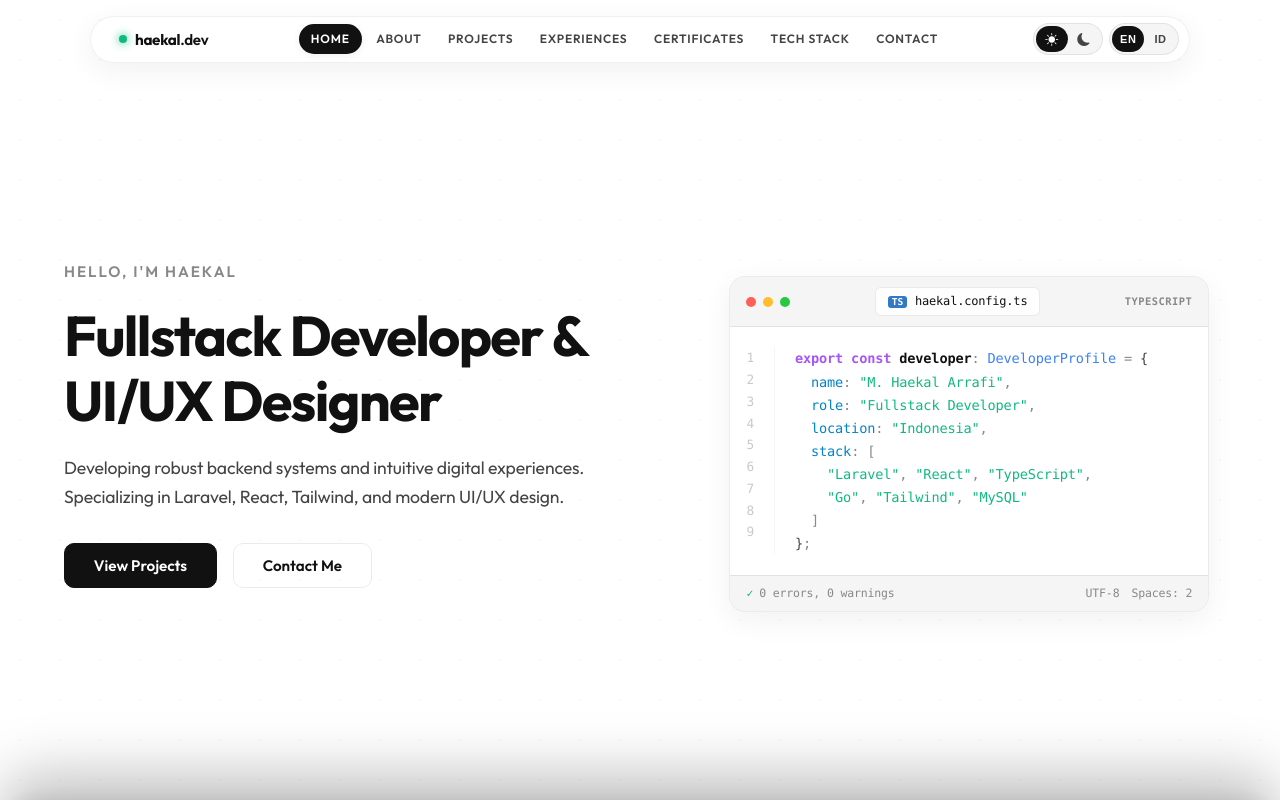
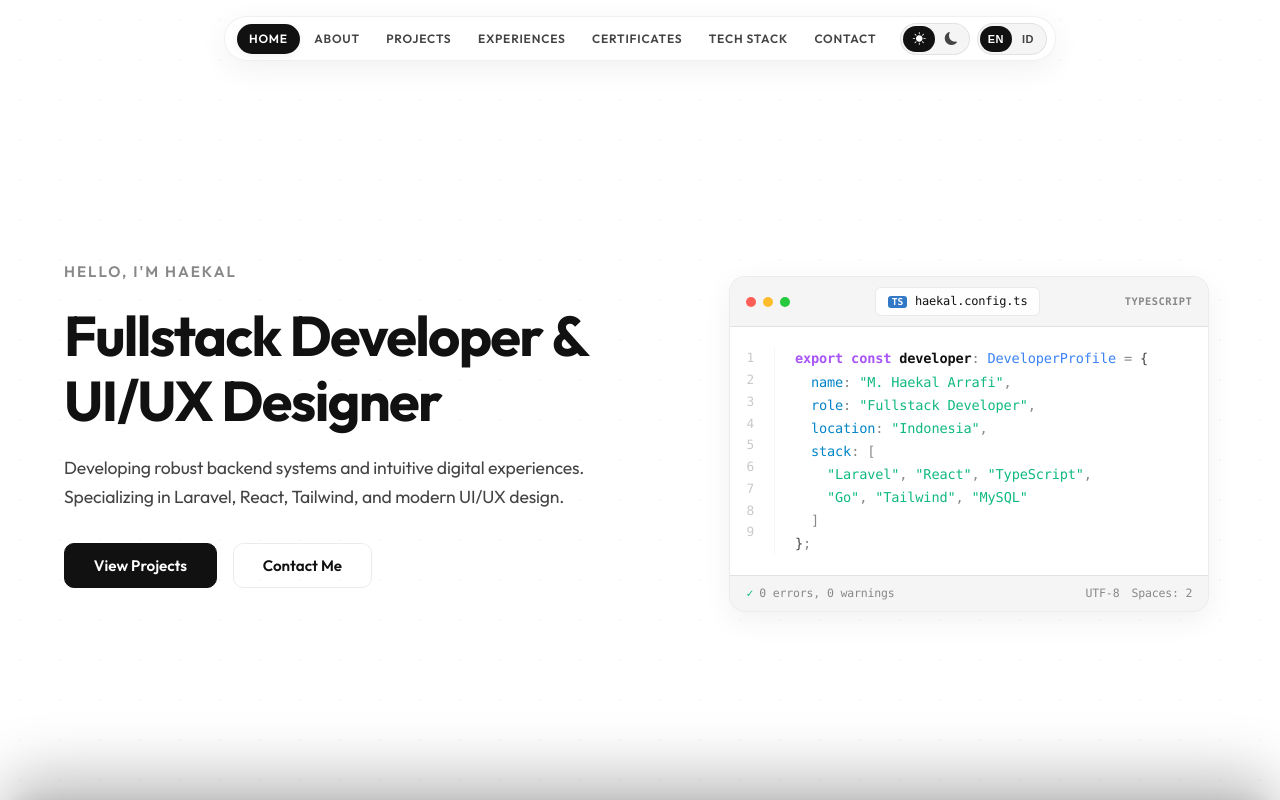
Before and after one commit to KIRRUU0/my-portfolio, a React (Vite) app in the folder frontend/: page / in a window 1280 px wide. Shown: the top 800 px of the page. Built offline with nearby package versions, Linux system fonts and the light colour scheme.

Commit message:
refactor(header): remove haekal.dev logo and center floating pill navigation

```diff
--- a/frontend/src/components/layout/MainLayout.css
+++ b/frontend/src/components/layout/MainLayout.css
@@ -42,13 +42,14 @@
 }
 
 .header-container {
-    max-width: 1100px;
-    width: 100%;
+    width: fit-content;
+    max-width: 95%;
     margin: 0 auto;
-    padding: 0.4rem 0.6rem 0.4rem 1.25rem;
+    padding: 0.35rem 0.5rem 0.35rem 0.75rem;
     display: flex;
-    justify-content: space-between;
+    justify-content: center;
     align-items: center;
+    gap: 0.75rem;
     background: var(--glass-bg);
     backdrop-filter: blur(20px);
     -webkit-backdrop-filter: blur(20px);
@@ -67,47 +68,6 @@
     box-shadow: 0 12px 35px var(--shadow-color);
     border-color: var(--border-color);
     background: var(--bg-card);
-}
-
-/* Header Brand */
-.header-brand {
-    background: none;
-    border: none;
-    display: inline-flex;
-    align-items: center;
-    gap: 8px;
-    cursor: pointer;
-    padding: 0.35rem 0.5rem;
-    font-family: inherit;
-    text-decoration: none;
-    color: var(--text-primary);
-    border-radius: 50px;
-    transition: opacity 0.2s ease;
-}
-
-.header-brand:hover {
-    opacity: 0.8;
-}
-
-.brand-dot {
-    width: 8px;
-    height: 8px;
-    border-radius: 50%;
-    background: #10b981;
-    box-shadow: 0 0 10px #10b981;
-    display: inline-block;
-}
-
-.brand-text {
-    font-size: 0.95rem;
-    font-weight: 700;
-    letter-spacing: -0.3px;
-    color: var(--text-primary);
-}
-
-.brand-accent {
-    color: var(--primary-color);
-    font-weight: 600;
 }
 
 /* Desktop Navigation */
--- a/frontend/src/components/layout/MainLayout.jsx
+++ b/frontend/src/components/layout/MainLayout.jsx
@@ -105,16 +105,6 @@ const MainLayout = () => {
             <div className="minimal-grid-bg" aria-hidden="true"></div>
             <header className={`main-header ${scrolled ? 'scrolled' : ''}`}>
                 <div className="header-container">
-                    {/* Brand Logo */}
-                    <button
-                        className="header-brand"
-                        onClick={() => scrollToSection('home')}
-                        aria-label="Haekal Arrafi - Back to top"
-                    >
-                        <span className="brand-dot"></span>
-                        <span className="brand-text">haekal<span className="brand-accent">.dev</span></span>
-                    </button>
-
                     {/* Desktop Navigation */}
                     <nav className="desktop-nav">
                         {['home', 'about', 'projects', 'experiences', 'certificates', 'tech', 'contact'].map(section => (
```
